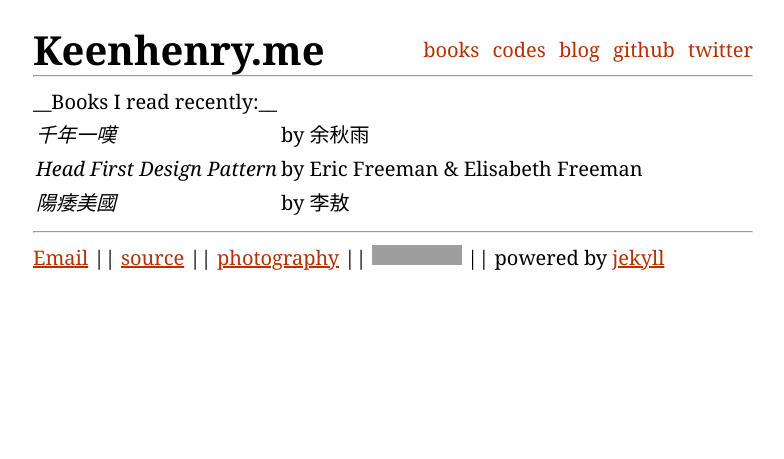
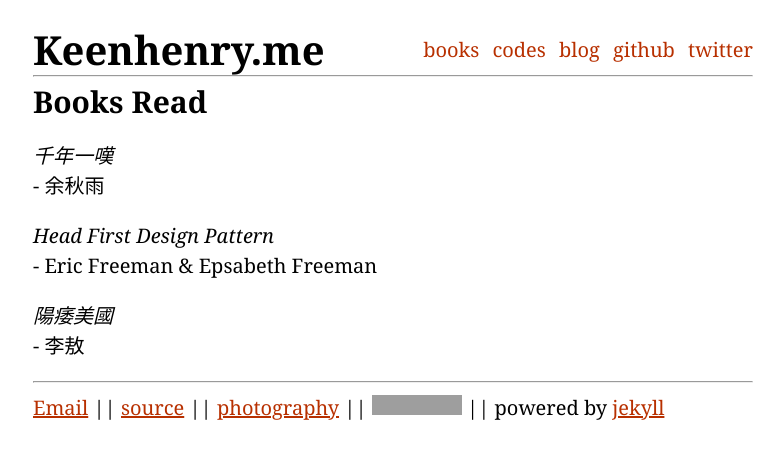
Before and after one commit to keenhenry/keenhenry.github.com, a Jekyll site: the page built from books.html, in a window 1280 px wide. Shown: the top 459 px of the page, without its empty margins (247-1031 px from the left). Built offline with Jekyll 4.4.1, drawn with Linux system fonts in a browser that asks for light colours; grey boxes are pictures that could not be loaded.

Commit message:
updated contents on books page

```diff
--- a/books.html
+++ b/books.html
@@ -3,23 +3,10 @@ layout: default
 title: Books I read
 ---
 
-__Books I read recently:__
+<h2>Books Read</h2>
 
-<table>
-
-<tr>
-<td><i>千年一嘆</i></td>
-<td>by 余秋雨</td>
-</tr>
-
-<tr>
-<td><i>Head First Design Pattern</i></td>
-<td>by Eric Freeman &amp; Elisabeth Freeman</td>
-</tr>
-
-<tr>
-<td><i>陽痿美國</i></td>
-<td>by 李敖</td>
-</tr>
-
-</table>
+<!-- <ul> -->
+<p><i>千年一嘆</i><br />- 余秋雨</p>
+<p><i>Head First Design Pattern</i><br />- Eric Freeman &amp; Epsabeth Freeman</p>
+<p><i>陽痿美國</i><br />- 李敖</p>
+<!-- </ul> -->
```
